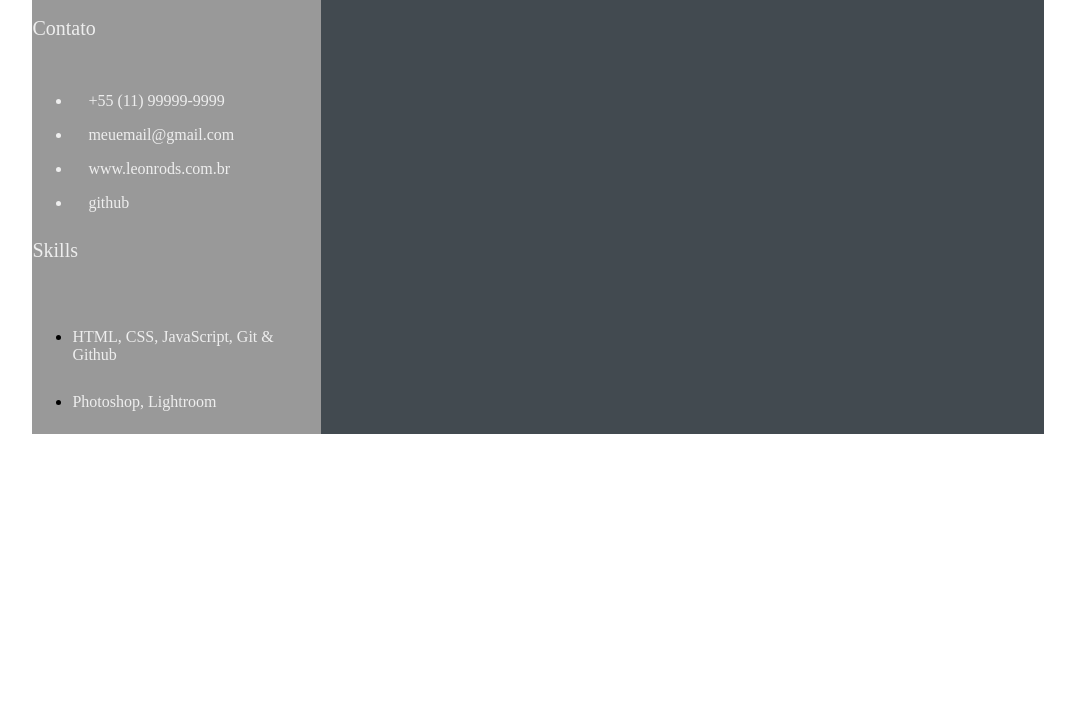
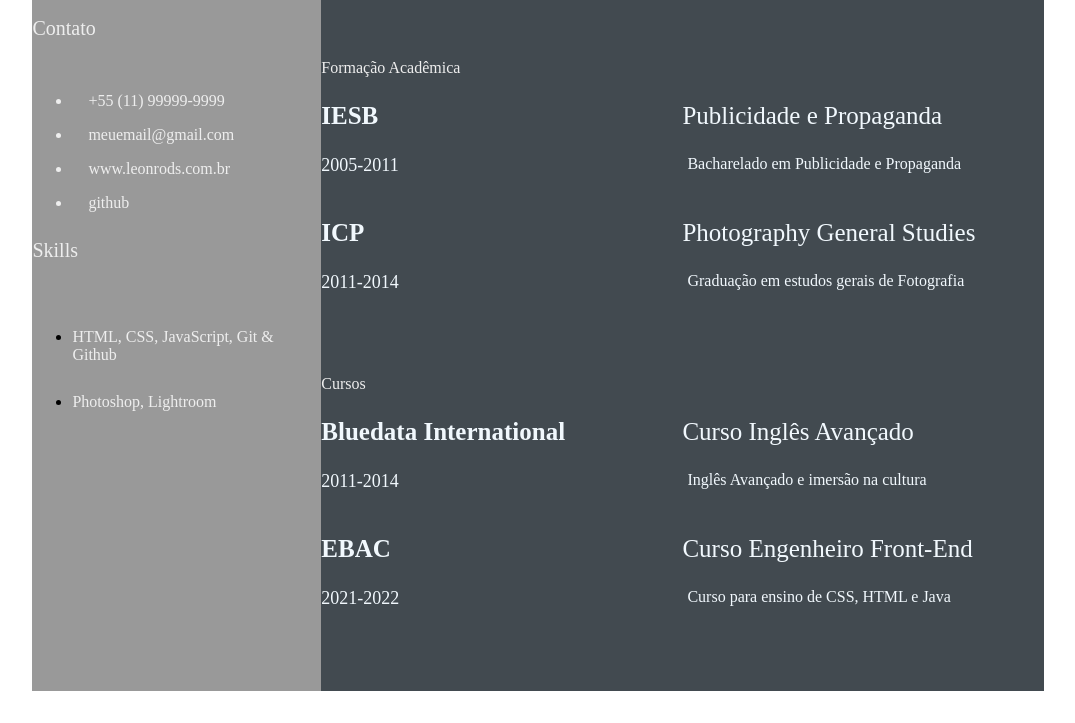
Before and after one commit to leonrds/jornadadev, a plain HTML site: page dia-06/index.html in a window 1280 px wide. Shown: the part 513-1236 px from the top of the page, without its empty margins (102-1177 px from the left). Before the commit the page ends 979 px from the top, so only its background shows below. Drawn offline with Linux system fonts and the light colour scheme.

Commit message:
feature: add school courses

```diff
--- a/dia-06/index.html
+++ b/dia-06/index.html
@@ -1,5 +1,6 @@
 <!DOCTYPE html>
 <html lang="en">
+
 <head>
     <meta charset="UTF-8">
     <meta http-equiv="X-UA-Compatible" content="IE=edge">
@@ -9,6 +10,7 @@
     <link rel="stylesheet" href="style.css">
 
 </head>
+
 <body>
     <main class="resume-contents">
         <section class="left-section">
@@ -30,8 +32,12 @@
                 <div class="skills">
                     <p class="left-title">Skills</p>
                     <ul>
-                        <li><p>HTML, CSS, JavaScript, Git & Github</p></li>
-                        <li><p>Photoshop, Lightroom</p></li>
+                        <li>
+                            <p>HTML, CSS, JavaScript, Git & Github</p>
+                        </li>
+                        <li>
+                            <p>Photoshop, Lightroom</p>
+                        </li>
                     </ul>
                 </div>
             </section>
@@ -72,6 +78,55 @@
                     </div>
                 </div>
             </section>
+            <section class="education gap">
+                <div class="right-title">Formação Acadêmica</div>
+                <div class="education-contents">
+                    <div class="education-left">
+                        <p class="education-school-name">IESB</p>
+                        <p class="educationp-time-period">2005-2011</p>
+                    </div>
+                    <div class="education-right">
+                        <p class="education-subject">Publicidade e Propaganda</p>
+                        <p class="education-desc">
+                            Bacharelado em Publicidade e Propaganda
+                        </p>
+                    </div>
+                    <div class="education-left">
+                        <p class="education-school-name">ICP</p>
+                        <p class="educationp-time-period">2011-2014</p>
+                    </div>
+                    <div class="education-right">
+                        <p class="education-subject">Photography General Studies</p>
+                        <p class="education-desc">
+                            Graduação em estudos gerais de Fotografia
+                        </p>
+                    </div>
+                </div>
+            </section>
+            <section class="awards gap">
+                <div class="right-title">Cursos</div>
+                <div class="awards-contents">
+                    <div class="awards-left">
+                        <p class="awards-company-name">Bluedata International</p>
+                        <p class="awards-time-period">2011-2014</p>
+                    </div>
+                    <div class="awards-right">
+                        <p class="awards-name">Curso Inglês Avançado</p>
+                        <p class="awards-desc">
+                            Inglês Avançado e imersão na cultura
+                        </p>
+                    </div>
+                    <div class="awards-left">
+                        <p class="awards-company-name">EBAC</p>
+                        <p class="awards-time-period">2021-2022</p>
+                    </div>
+                    <div class="awards-right">
+                        <p class="awards-name">Curso Engenheiro Front-End</p>
+                        <p class="awards-desc">
+                            Curso para ensino de CSS, HTML e Java
+                        </p>
+                    </div>
+                </div>
             </section>
         </section>
     </main>
--- a/dia-06/style.css
+++ b/dia-06/style.css
@@ -14,6 +14,8 @@ Owner
 Daniel Santos
 Modified
 Apr 10, 2022 by Daniel Santos
+Opened
+1:33 PM by me
 Created
 Apr 10, 2022
 No description
```
Lines whose indentation alone changed are shown as unchanged.
